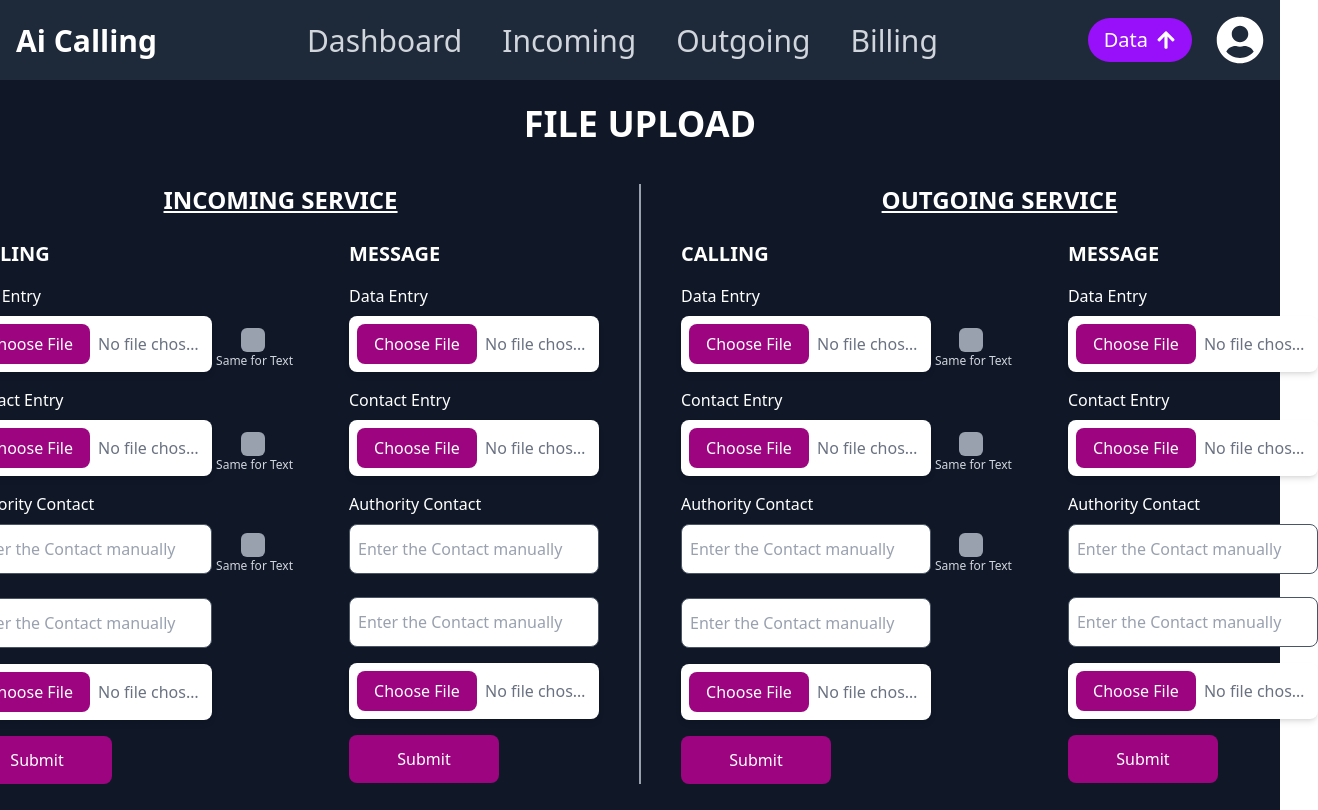
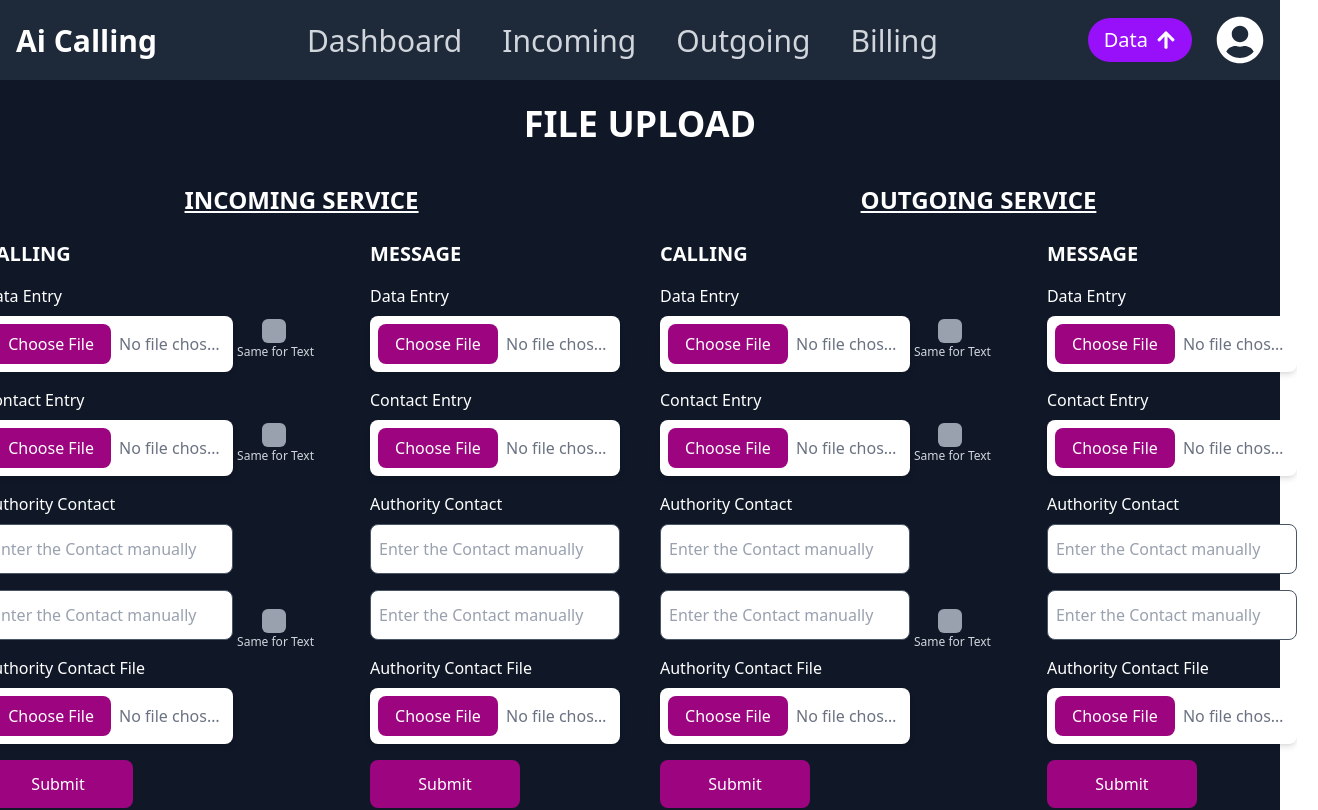
Before and after one commit to Praveen-Kumar750/AI-Calling, a React (Vite) app in the folder frontend/: page /file-upload in a window 1280 px wide. Shown: the top 810 px of the page, 1318 px wide, since content can reach past the window. Built offline with nearby package versions, Linux system fonts and the light colour scheme.

Commit message:
backend integration v.1.4

```diff
--- a/frontend/src/App.jsx
+++ b/frontend/src/App.jsx
@@ -14,7 +14,7 @@ import FileUpload from "./client/FileUpload";
 import PreviousData from "./client/PreviousData";
 import Dashboardincoming from "./client/Dashboardincoming";
 import Dashboardoutgoing from "./client/Dashboardoutgoing";
-
+import Register from "./pages/Register";
 function App() {
   return (
     <Router>
@@ -22,6 +22,7 @@ function App() {
         <Route path="/" element={<Homepage />} />
         <Route path="/pricing" element={<Pricingpage />} />
         <Route path="/login" element={<Loginpage />} />
+        <Route path="/register" element={<Register />} />
         {/* <Route path="/dashboard" element={<Dashboard />} /> */}
 
         <Route path="/dashboard" element={<Dashboard key="dashboard" />} />
--- a/frontend/src/client/FileUpload.jsx
+++ b/frontend/src/client/FileUpload.jsx
@@ -289,24 +289,56 @@ import ClientNavbar from "./components/ClientNavbar";
 const FileUpload = () => {
   const [isModalOpen, setIsModalOpen] = useState(false);
   const [isDoneModalOpen, setIsDoneModalOpen] = useState(false);
+  const [callingData, setCallingData] = useState({
+    dataEntry: "",
+    contactEntry: "",
+    authorityContact: "",
+    dataEntryFile: null,  // Store files
+    contactEntryFile: null,
+    authorityContactFile: null
+  });
+
+  const [messageData, setMessageData] = useState({
+    dataEntry: "",
+    contactEntry: "",
+    authorityContact: "",
+    dataEntryFile: null,
+    contactEntryFile: null,
+  });
+
+  const [useSameForText, setUseSameForText] = useState({
+    dataEntry: false,
+    contactEntry: false,
+    authorityContact: false,
+  });
 
   return (
     <div className="relative">
       <ClientNavbar />
 
-      {/* Main Content with Blur Effect */}
-      <div
-        className={`min-h-screen bg-gray-900 text-white  p-6 transition duration-300 ${
-          isModalOpen || isDoneModalOpen ? "blur-md" : ""
-        }`}
-      >
+      <div className="min-h-screen bg-gray-900 text-white p-6">
         <h1 className="text-4xl font-bold text-center mb-10">FILE UPLOAD</h1>
 
-        {/* Flex layout for sections */}
         <div className="flex justify-center items-start gap-10">
-          <IncomingService />
-          <div className="border-l-2 border-gray-400 h-auto self-stretch"></div>
-          <OutgoingService />
+        <IncomingService
+  callingData={callingData}
+  setCallingData={setCallingData}
+  messageData={messageData}
+  setMessageData={setMessageData}
+  useSameForText={useSameForText}
+  setUseSameForText={setUseSameForText}
+/>
+
+<OutgoingService
+  callingData={callingData}
+  setCallingData={setCallingData}
+  messageData={messageData}
+  setMessageData={setMessageData}
+  useSameForText={useSameForText}
+  setUseSameForText={setUseSameForText}
+/>
+
+
         </div>
 
         <div className="mt-10 flex justify-center">
@@ -414,123 +446,217 @@ const DoneModal = ({ onClose, onViewDetails }) => {
   );
 };
 
-const IncomingService = () => {
+const IncomingService = ({ callingData, setCallingData, messageData, setMessageData, useSameForText, setUseSameForText }) => {
   return (
     <div>
-      <h2 className="text-2xl font-bold text-center underline">
-        INCOMING SERVICE
-      </h2>
+      <h2 className="text-2xl font-bold text-center underline">INCOMING SERVICE</h2>
       <div className="flex justify-center space-x-14 mt-6">
-        <CallingSection />
-        <TextSection />
+        <CallingSection
+          callingData={callingData}
+          setCallingData={setCallingData}
+          useSameForText={useSameForText}
+          setUseSameForText={setUseSameForText}
+        />
+        <TextSection
+          messageData={messageData}
+          setMessageData={setMessageData}
+        />
       </div>
     </div>
   );
 };
 
-const OutgoingService = () => {
+const OutgoingService =({ callingData, setCallingData, messageData, setMessageData, useSameForText, setUseSameForText }) => {
+
   return (
     <div>
-      <h2 className="text-2xl font-bold text-center underline">
-        OUTGOING SERVICE
-      </h2>
+      <h2 className="text-2xl font-bold text-center underline">OUTGOING SERVICE</h2>
       <div className="flex justify-center space-x-14 mt-6">
-        <CallingSection />
-        <TextSection />
+        <CallingSection
+          callingData={callingData}
+          setCallingData={setCallingData}
+          useSameForText={useSameForText}
+          setUseSameForText={setUseSameForText}
+        />
+        <TextSection
+          messageData={messageData}
+          setMessageData={setMessageData}
+        />
       </div>
     </div>
   );
 };
 
-const CallingSection = () => {
+
+
+
+
+
+
+
+const CallingSection = ({ callingData, setCallingData, useSameForText, setUseSameForText }) => {
+  const handleToggle = (field) => {
+    const newState = !useSameForText[field];
+
+    setUseSameForText({
+      ...useSameForText,
+      [field]: newState,
+    });
+
+    if (newState) {
+      // Copy text and file from callingData to messageData
+      setMessageData((prevData) => ({
+        ...prevData,
+        [field]: callingData[field],  // Copy text
+        [`${field}File`]: callingData[`${field}File`] // Copy file
+      }));
+    } else {
+      // Reset messageData if unchecked
+      setMessageData((prevData) => ({
+        ...prevData,
+        [field]: "",
+        [`${field}File`]: null
+      }));
+    }
+  };
+
+
   return (
-    <div className="">
+    <div>
       <h3 className="text-xl font-semibold mb-4">CALLING</h3>
 
       {/* Data Entry Row */}
       <div className="flex items-center justify-between">
-        <div className="flex-1">
-          <FileInput label="Data Entry" acceptOnly="pdf" />
-        </div>
-        <div className="pt-[17px]"><Toggle label="Same for Text" /></div>
+        <FileInput
+          label="Data Entry"
+          acceptOnly="pdf"
+          file={callingData.dataEntryFile}
+          setFile={(file) => setCallingData({ ...callingData, dataEntryFile: file })}
+        />
+        <Toggle
+          label="Same for Text"
+          isOn={useSameForText.dataEntry}
+          onToggle={() => handleToggle("dataEntry")}
+        />
       </div>
 
       {/* Contact Entry Row */}
       <div className="flex items-center justify-between">
-        <div className="flex-1">
-          <FileInput label="Contact Entry" acceptOnly="csv,doc,docx" />
-        </div>
-        <div className="pt-[17px]"><Toggle label="Same for Text" /></div>
+        <FileInput
+          label="Contact Entry"
+          acceptOnly="csv,doc,docx"
+          file={callingData.contactEntryFile}
+          setFile={(file) => setCallingData({ ...callingData, contactEntryFile: file })}
+        />
+        <Toggle
+          label="Same for Text"
+          isOn={useSameForText.contactEntry}
+          onToggle={() => handleToggle("contactEntry")}
+        />
       </div>
 
       {/* Authority Contact Row */}
-        <div className="flex items-center justify-between">
-        <div className="flex-1">
-        <ManualInput label="Authority Contact" />
+      <div className="flex items-center justify-between">
+        <div>
+          <ManualInput
+            label="Authority Contact"
+            value={callingData.authorityContact}
+            onChange={(e) => setCallingData({ ...callingData, authorityContact: e.target.value })}
+          />
+          <ManualInput
+            value={callingData.authorityContact}
+            onChange={(e) => setCallingData({ ...callingData, authorityContact: e.target.value })}
+          />
+          <FileInput
+            label="Authority Contact File"
+            acceptOnly="csv,doc,docx"
+            file={callingData.authorityContactFile}
+            setFile={(file) => setCallingData({ ...callingData, authorityContactFile: file })}
+          />
         </div>
-        <div className="pt-[17px]"><Toggle label="Same for Text" /></div>
-      </div>
-      {/* </div> */}
-      <div className="">
-        <ManualInput />
-        <FileInput label="Authority Contact File" acceptOnly="csv,doc,docx"/>
+        <Toggle
+          label="Same for Text"
+          isOn={useSameForText.authorityContact}
+          onToggle={() => handleToggle("authorityContact")}
+        />
       </div>
 
-      {/* Submit Button */}
       <SubmitButton />
     </div>
   );
 };
 
-const TextSection = () => {
+
+
+
+const TextSection = ({ messageData, setMessageData }) => {
   return (
-    <div className="">
+    <div>
       <h3 className="text-xl font-semibold mb-4">MESSAGE</h3>
 
       {/* Data Entry */}
-      <FileInput label="Data Entry" acceptOnly="pdf"/>
+      <FileInput
+        label="Data Entry"
+        acceptOnly="pdf"
+        file={messageData.dataEntryFile}
+        setFile={(file) => setMessageData({ ...messageData, dataEntryFile: file })}
+      />
 
       {/* Contact Entry */}
-      <FileInput label="Contact Entry" acceptOnly="csv,doc,docx"/>
+      <FileInput
+        label="Contact Entry"
+        acceptOnly="csv,doc,docx"
+        file={messageData.contactEntryFile}
+        setFile={(file) => setMessageData({ ...messageData, contactEntryFile: file })}
+      />
 
       {/* Authority Contact */}
-      <ManualInput label="Authority Contact" />
-      <div className="mt-[23px]">
-      <ManualInput />
-      <FileInput label="Authority Contact File" acceptOnly="csv,doc,docx"/>
-      </div>
+      <ManualInput
+        label="Authority Contact"
+        value={messageData.authorityContact}
+        onChange={(e) => setMessageData({ ...messageData, authorityContact: e.target.value })}
+      />
+      <ManualInput
 
-        <SubmitButton />
+        value={messageData.authorityContact}
+        onChange={(e) => setMessageData({ ...messageData, authorityContact: e.target.value })}
+      />
+      <FileInput
+        label="Authority Contact File"
+        acceptOnly="csv,doc,docx"
+        file={messageData.authorityContactFile}
+        setFile={(file) => setMessageData({ ...messageData, authorityContactFile: file })}
+      />
+
+      <SubmitButton />
     </div>
   );
 };
 
-const FileInput = ({ label, acceptOnly }) => {
-    const [fileName, setFileName] = useState("No file chosen");
-      const [error, setError] = useState("");
 
-      const handleFileChange = (event) => {
-        const file = event.target.files[0];
 
-        if (file) {
-          const fileExtension = file.name.split(".").pop().toLowerCase();
-          const allowedExtensions = acceptOnly.split(",");
+const FileInput = ({ label, acceptOnly, file, setFile }) => {
+  const [fileName, setFileName] = useState(file ? file.name : "No file chosen");
 
-          if (!allowedExtensions.includes(fileExtension)) {
-            setError(
-              `Invalid file type! Only ${acceptOnly.toUpperCase()} allowed.`
-            );
-            setFileName("No file chosen");
-            return;
-          }
+  const handleFileChange = (event) => {
+    const newFile = event.target.files[0];
+    if (newFile) {
+      const fileExtension = newFile.name.split(".").pop().toLowerCase();
+      const allowedExtensions = acceptOnly.split(",");
 
-          setError("");
-          setFileName(file.name);
-        }
-      };
+      if (!allowedExtensions.includes(fileExtension)) {
+        alert(`Invalid file type! Only ${acceptOnly.toUpperCase()} allowed.`);
+        return;
+      }
+
+      setFile(newFile);  // Update parent state
+      setFileName(newFile.name);
+    }
+  };
+
   return (
     <div className="mb-4 max-w-[250px]">
-      {label==="Authority Contact File"?"":<label className="block mb-2 text-white">{label}</label>}
+      <label className="block mb-2 text-white">{label}</label>
       <div className="flex items-center bg-white p-2 rounded-lg shadow-md w-full">
         <label className="bg-[#9C0480] text-white px-2 py-2 rounded-lg cursor-pointer min-w-[120px] text-center">
           Choose File
@@ -540,10 +666,11 @@ const FileInput = ({ label, acceptOnly }) => {
           {fileName}
         </span>
       </div>
-      {error && <p className="text-red-500 text-sm mt-1">{error}</p>}
     </div>
   );
 };
+
+
 
 const ManualInput = ({ label }) => {
   return (
@@ -558,26 +685,25 @@ const ManualInput = ({ label }) => {
   );
 };
 
-const Toggle = ({ label }) => {
-  const [isOn, setIsOn] = useState(false);
-
+const Toggle = ({ label, isOn, onToggle }) => {
   return (
     <div className="flex flex-col mt-2 items-center">
       {/* Toggle Button */}
       <button
-        onClick={() => setIsOn(!isOn)}
+        onClick={onToggle} // Use the passed `onToggle` function
         className={`w-6 h-6 rounded-md cursor-pointer transition-colors duration-300 ${
           isOn ? "bg-green-500" : "bg-gray-400"
         }`}
       ></button>
 
-      {/* Label below the button (on a single line) */}
-      <span className="text-gray-300 text-[12px] whitespace-nowrap ml-1 ">
+      {/* Label below the button */}
+      <span className="text-gray-300 text-[12px] whitespace-nowrap ml-1">
         {label}
       </span>
     </div>
   );
 };
+
 
 const SubmitButton = () => {
   return (
```
Also changed, not shown: frontend/src/components/Navbar.jsx (+30 -6 lines), frontend/src/pages/Loginpage.jsx (+68 -6 lines), frontend/src/pages/Register.jsx (added, +74 -0 lines), 1 other file (tests, documents, lock files or other folders).
